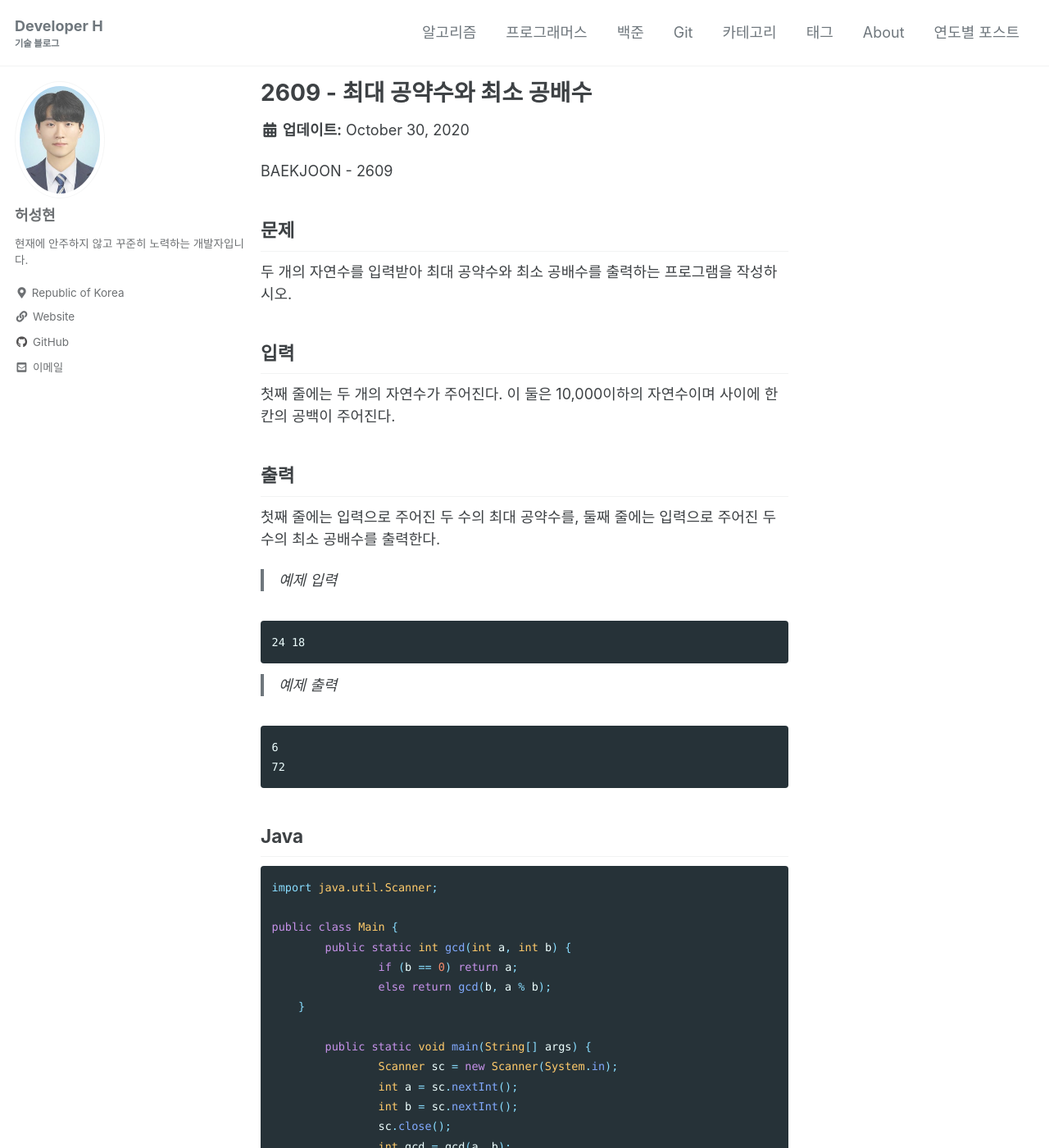
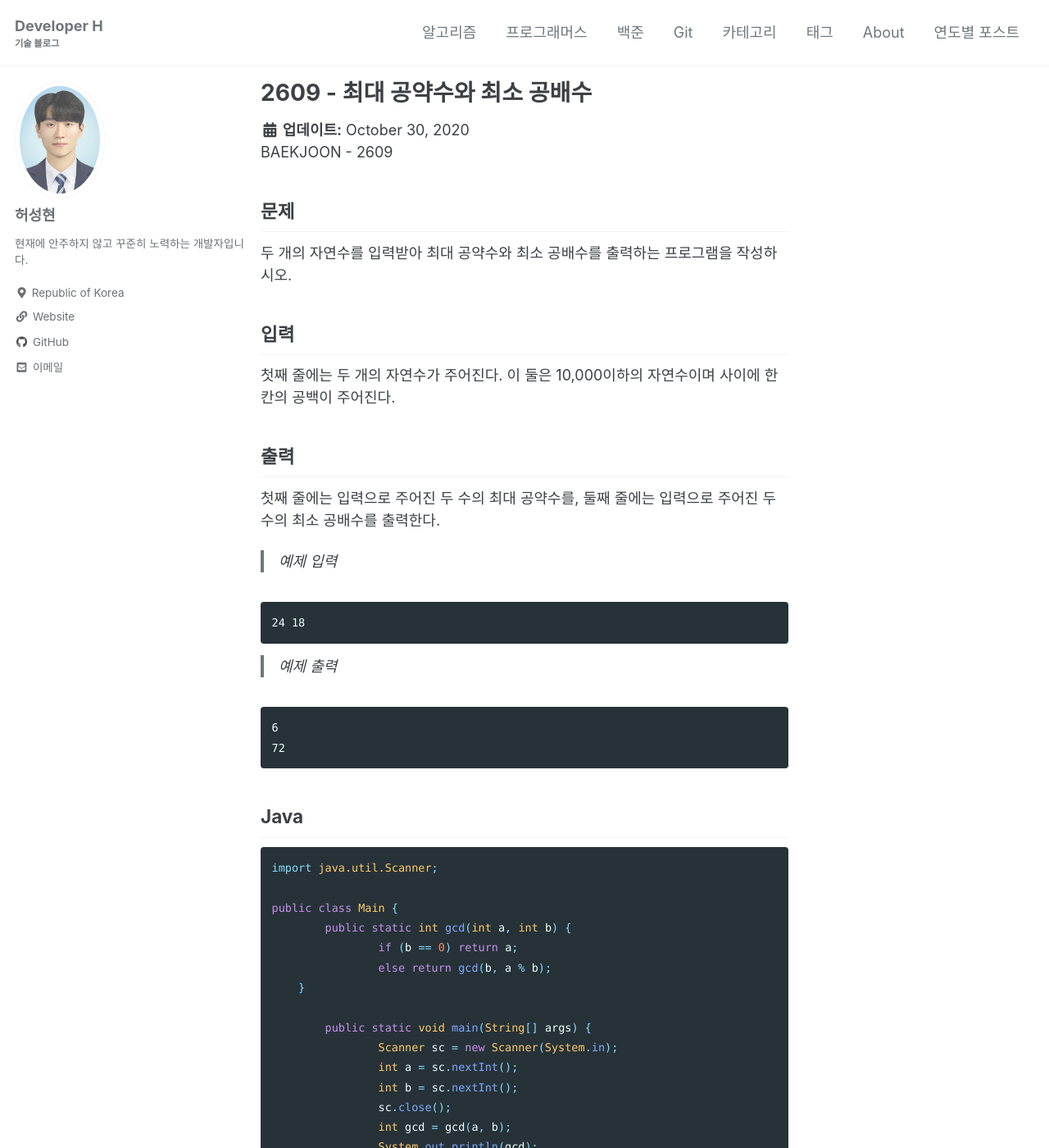
Before and after one commit to heoseongh/heoseongh.github.io, a Jekyll site: the page built from _posts/baekjoon/2020-10-30-baekjoon-2609.md, in a window 1280 px wide and 1400 px high. Shown: the whole window at 82% size. Built offline with Jekyll 4.4.1, drawn with Linux system fonts in a browser that asks for light colours; cached includes are drawn as plain includes.

Commit message:
page__date 마진 제거

```diff
--- a/_sass/minimal-mistakes/_page.scss
+++ b/_sass/minimal-mistakes/_page.scss
@@ -75,6 +75,11 @@ body {
   & + .page__meta {
     margin-top: -0.5em;
   }
+}
+
+// 페이지 업데이트 날짜 구역 마진 제거
+.page__date {
+  margin-bottom: 0;
 }
 
 .page__lead {
```
